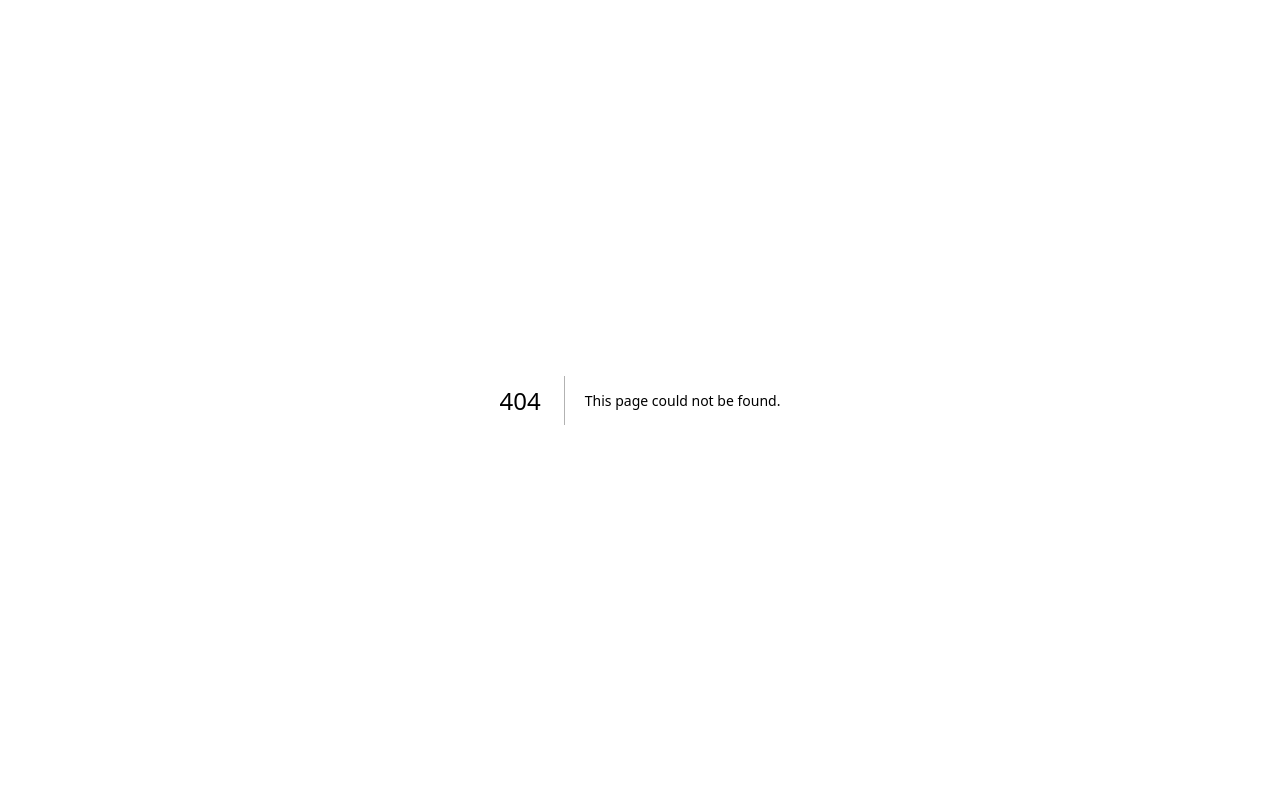
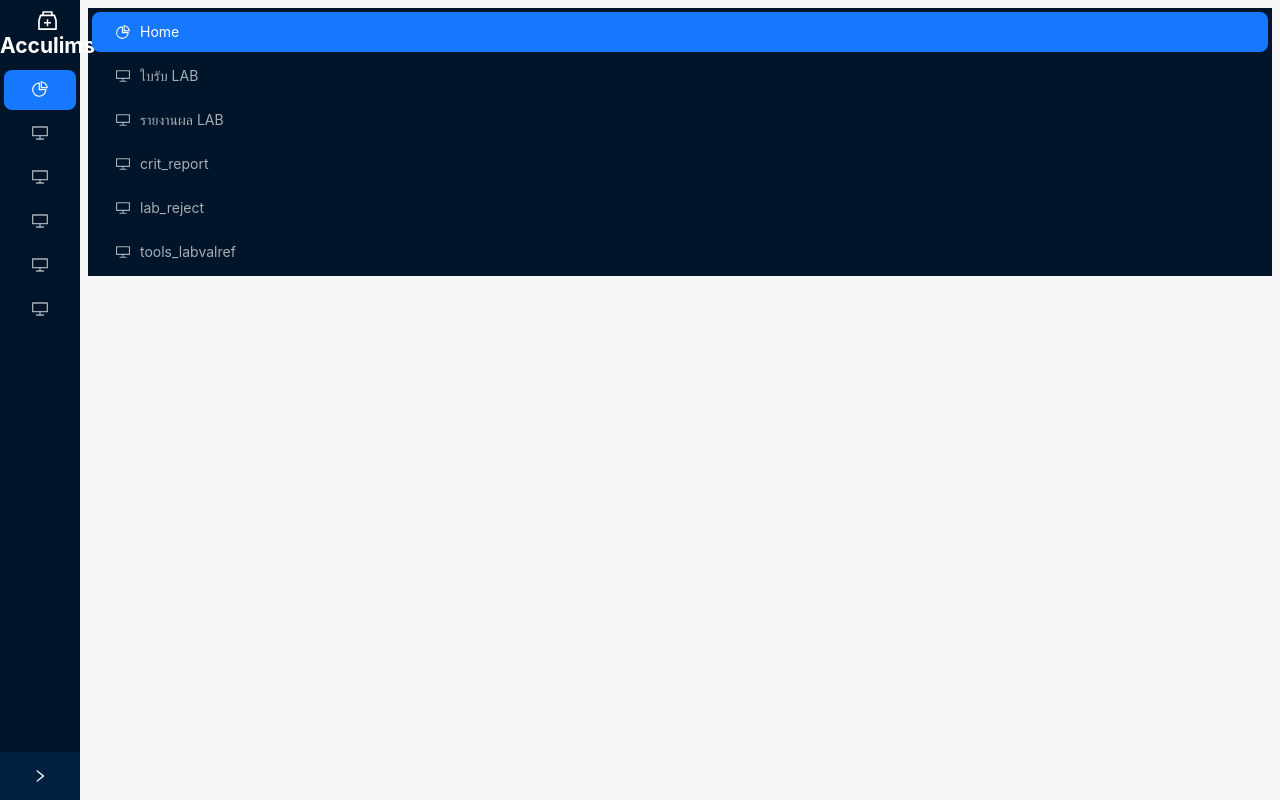
Before and after one commit to kimookpong/acculims-nextjs, a Next.js app: page /layout/MenuItem in a window 1280 px wide. Before the commit this address had no page. Built offline with nearby package versions, Linux system fonts and the light colour scheme.

Commit message:
push MENU

```diff
--- a/pages/_app.js
+++ b/pages/_app.js
@@ -1,6 +1,57 @@
-// pages/_app.js
+import { React, useState } from "react";
+import { Layout, Space, theme } from "antd";
+import MenuItem from "./layout/MenuItem";
 import "../public/css/styles.css";
+import { MedicineBoxOutlined } from "@ant-design/icons";
 
+const { Sider } = Layout;
 export default function MyApp({ Component, pageProps }) {
-  return <Component {...pageProps} />;
+  const [collapsed, setCollapsed] = useState(true);
+  const {
+    token: { colorBgContainer },
+  } = theme.useToken();
+
+  return (
+    <Space
+      direction="vertical"
+      style={{
+        width: "100%",
+      }}
+      size={[0, 48]}
+    >
+      <Layout
+        style={{
+          minHeight: "100vh",
+        }}
+      >
+        <Sider
+          collapsible
+          collapsed={collapsed}
+          onCollapse={(value) => setCollapsed(value)}
+        >
+          <div
+            style={{
+              height: 66,
+              textAlign: "center",
+              display: "grid",
+              color: "#fff",
+            }}
+          >
+            <h1 style={{ margin: "auto 0px" }}>
+              <MedicineBoxOutlined /> Acculims
+            </h1>
+          </div>
+          <MenuItem />
+        </Sider>
+        <Layout
+          className="site-layout"
+          style={{
+            margin: "8px",
+          }}
+        >
+          <Component {...pageProps} />
+        </Layout>
+      </Layout>
+    </Space>
+  );
 }
--- a/pages/api/dbconnect.js
+++ b/pages/api/dbconnect.js
@@ -1,17 +1,17 @@
 const mysql = require("mysql2");
 const dbconnect = () => {
   return mysql.createConnection({
-    host: "mariadb-108926-0.cloudclusters.net",
-    user: "acculims",
-    password: "acculims2023",
-    database: "acculims",
-    port: 10242,
+    // host: "mariadb-108926-0.cloudclusters.net",
+    // user: "acculims",
+    // password: "acculims2023",
+    // database: "acculims",
+    // port: 10242,
+    // multipleStatements: true,
+
+    host: process.env.DB_HOST,
+    user: process.env.DB_USER,
+    database: process.env.DB_DATABASE,
     multipleStatements: true,
-
-    // host: process.env.DB_HOST,
-    // user: process.env.DB_USER,
-    // database: process.env.DB_DATABASE,
-    // multipleStatements: true,
   });
 };
 export default dbconnect;
--- a/pages/lab_req/index.js
+++ b/pages/lab_req/index.js
@@ -601,10 +601,10 @@ function LabReq() {
             <Col xs={24} lg={18}>
               <Content style={{ marginRight: "10px" }}>
                 <Row>
-                  <Col xs={24} lg={4} className="iconMenu">
+                  <Col xs={24} lg={3} className="iconMenu">
                     <h1 style={{ margin: "auto 0" }}>ใบรับ LAB</h1>
                   </Col>
-                  <Col xs={24} lg={20}>
+                  <Col xs={24} lg={21}>
                     <Card style={{ background: "#e2edf8", marginLeft: "10px" }}>
                       <Row gutter={24}>
                         <Col xs={12} lg={5}>
--- /dev/null
+++ b/pages/layout/MenuItem.js
@@ -0,0 +1,58 @@
+import {
+  FileOutlined,
+  PieChartOutlined,
+  UserOutlined,
+  DesktopOutlined,
+  TeamOutlined,
+} from "@ant-design/icons";
+import { Menu } from "antd";
+import Link from "next/link";
+
+function getItem(label, key, icon, children) {
+  return {
+    key,
+    icon,
+    children,
+    label,
+  };
+}
+const items = [
+  getItem(<Link href="/">Home</Link>, "1", <PieChartOutlined />),
+  getItem(<Link href="/lab_req">ใบรับ LAB</Link>, "2", <DesktopOutlined />),
+  getItem(
+    <Link href="/lab_report">รายงานผล LAB</Link>,
+    "3",
+    <DesktopOutlined />
+  ),
+  getItem(
+    <Link href="/daily_transaction/crit_report">crit_report</Link>,
+    "4",
+    <DesktopOutlined />
+  ),
+  getItem(
+    <Link href="/daily_transaction/lab_reject">lab_reject</Link>,
+    "5",
+    <DesktopOutlined />
+  ),
+  getItem(
+    <Link href="/tools/tools_labvalref">tools_labvalref</Link>,
+    "6",
+    <DesktopOutlined />
+  ),
+];
+const MenuItem = () => {
+  const onClick = (e) => {
+    console.log("click ", e);
+  };
+  return (
+    <Menu
+      onClick={onClick}
+      theme="dark"
+      defaultSelectedKeys={["1"]}
+      mode="inline"
+      items={items}
+    />
+  );
+};
+
+export default MenuItem;
--- a/public/css/styles.css
+++ b/public/css/styles.css
@@ -1,3 +1,8 @@
+body {
+    display: block;
+    margin: 0;
+}
+
 .ant-btn-primary {
     background-color: rgb(45, 183, 245);
 }
```
Also changed, not shown: pages/index.js (+1 -13 lines), pages/lab_report/index.js (+7 -3 lines), pages/tools/tools_labvalref.js (+60 -47 lines).
